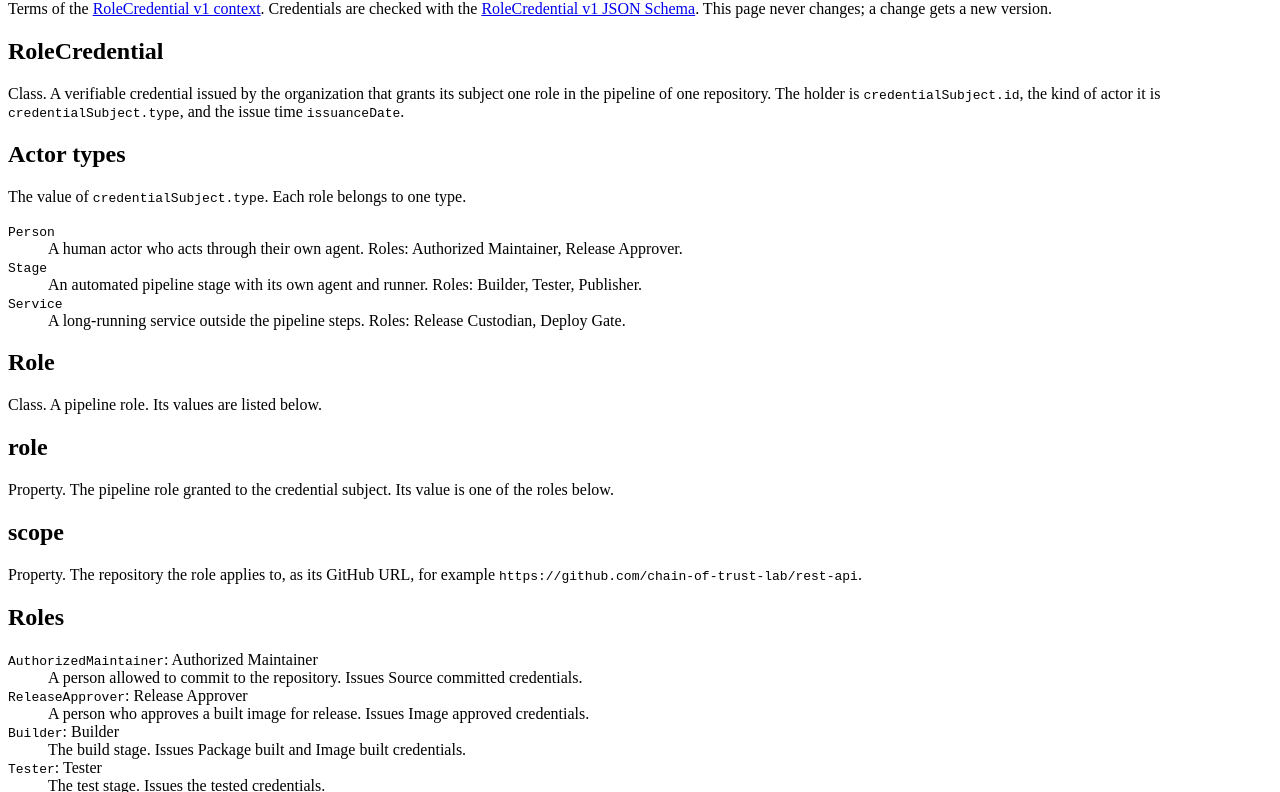
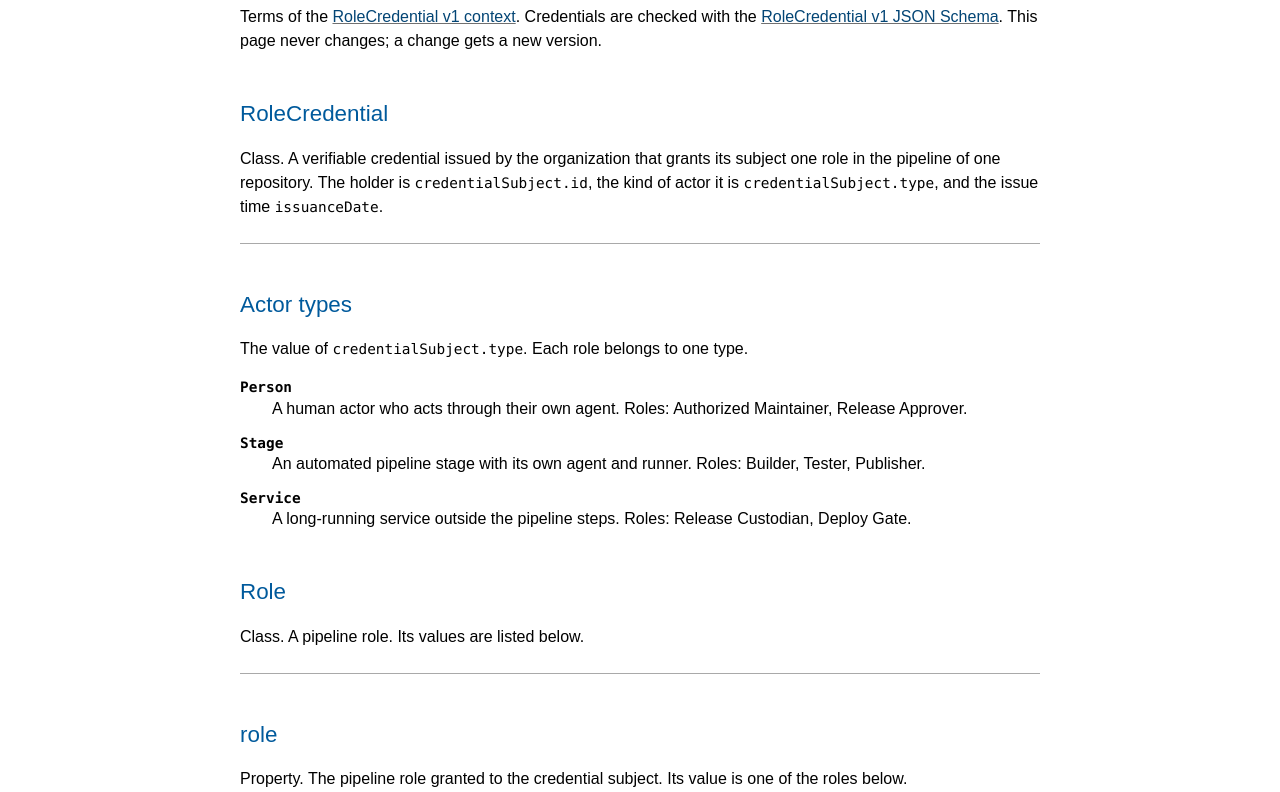
Before and after one commit to chain-of-trust-lab/contexts, a plain HTML site: page role/v1.html in a window 1280 px wide. Shown: the part 80-872 px from the top of the page. Drawn offline with Linux system fonts and the light colour scheme.

Commit message:
Use the W3C vocabulary fonts and colors
A shared style.css takes the fonts and colors of the W3C credentials
vocabulary page, without its logo or stylesheet link.

Co-Authored-By: Claude Opus 5.5 <noreply@anthropic.com>

```diff
--- a/role/v1.html
+++ b/role/v1.html
@@ -3,6 +3,7 @@
 <head>
   <meta charset="utf-8">
   <meta name="viewport" content="width=device-width, initial-scale=1">
+  <link rel="stylesheet" href="../style.css">
   <title>Role vocabulary v1</title>
   <script type="application/ld+json">
   {
@@ -109,10 +110,12 @@
   <p>Terms of the <a href="v1.jsonld">RoleCredential v1 context</a>. Credentials are checked with the
     <a href="v1.schema.json">RoleCredential v1 JSON Schema</a>. This page never changes; a change gets a new version.</p>
 
+  <section class="term">
     <h2 id="RoleCredential">RoleCredential</h2>
     <p>Class. A verifiable credential issued by the organization that grants its subject one role in the pipeline of one
       repository. The holder is <code>credentialSubject.id</code>, the kind of actor it is
       <code>credentialSubject.type</code>, and the issue time <code>issuanceDate</code>.</p>
+  </section>
 
   <h2>Actor types</h2>
   <p>The value of <code>credentialSubject.type</code>. Each role belongs to one type.</p>
@@ -125,15 +128,21 @@
     <dd>A long-running service outside the pipeline steps. Roles: Release Custodian, Deploy Gate.</dd>
   </dl>
 
+  <section class="term">
     <h2 id="Role">Role</h2>
     <p>Class. A pipeline role. Its values are listed below.</p>
+  </section>
 
+  <section class="term">
     <h2 id="role">role</h2>
     <p>Property. The pipeline role granted to the credential subject. Its value is one of the roles below.</p>
+  </section>
 
+  <section class="term">
     <h2 id="scope">scope</h2>
     <p>Property. The repository the role applies to, as its GitHub URL, for example
       <code>https://github.com/chain-of-trust-lab/rest-api</code>.</p>
+  </section>
 
   <h2>Roles</h2>
   <dl>
--- /dev/null
+++ b/style.css
@@ -0,0 +1,56 @@
+/* Fonts and colors of the W3C vocabulary pages (https://www.w3.org/StyleSheets/TR/2021/base.css). */
+:root {
+  color-scheme: light;
+  --text: black;
+  --bg: white;
+  --heading-text: #005a9c;
+  --a-normal-text: #034575;
+  --a-normal-underline: #707070;
+  --a-visited-underline: #bbb;
+  --a-active-text: #c00;
+  --term-border: darkgrey;
+}
+
+body {
+  max-width: 50em;
+  margin: 0 auto 4em;
+  padding: 1.6em 1.5em 0;
+  line-height: 1.5;
+  font-family: sans-serif;
+  overflow-wrap: break-word;
+  color: var(--text);
+  background-color: var(--bg);
+}
+
+h1, h2, h3, dt {
+  font: 100% sans-serif;
+  font-family: inherit;
+  line-height: 1.2;
+}
+h1, h2, h3 { color: var(--heading-text); }
+h1 { font-size: 220%; font-weight: bold; margin: 0 0 .5em; }
+h2 { font-size: 140%; margin-top: 3rem; }
+h3 { font-size: 120%; margin-top: 2rem; }
+dt { font-weight: bold; }
+dd { margin-left: 2em; margin-bottom: .75em; }
+
+pre, code {
+  font-family: Menlo, Consolas, "DejaVu Sans Mono", Monaco, monospace;
+  font-size: .9em;
+}
+
+a[href] {
+  color: var(--a-normal-text);
+  text-decoration-color: var(--a-normal-underline);
+  text-decoration-skip-ink: none;
+}
+a:visited { text-decoration-color: var(--a-visited-underline); }
+a[href]:focus, a[href]:hover { text-decoration-thickness: 2px; }
+a[href]:active { color: var(--a-active-text); text-decoration-color: var(--a-active-text); }
+
+section.term { border-bottom: 1px solid var(--term-border); padding-bottom: .5em; }
+
+@media (max-width: 30em) {
+  body { padding: 1em 16px 0; }
+  h1 { font-size: 170%; }
+}
```
Also changed, not shown: index.html (+1 -0 lines). Lines whose indentation alone changed are shown as unchanged.
